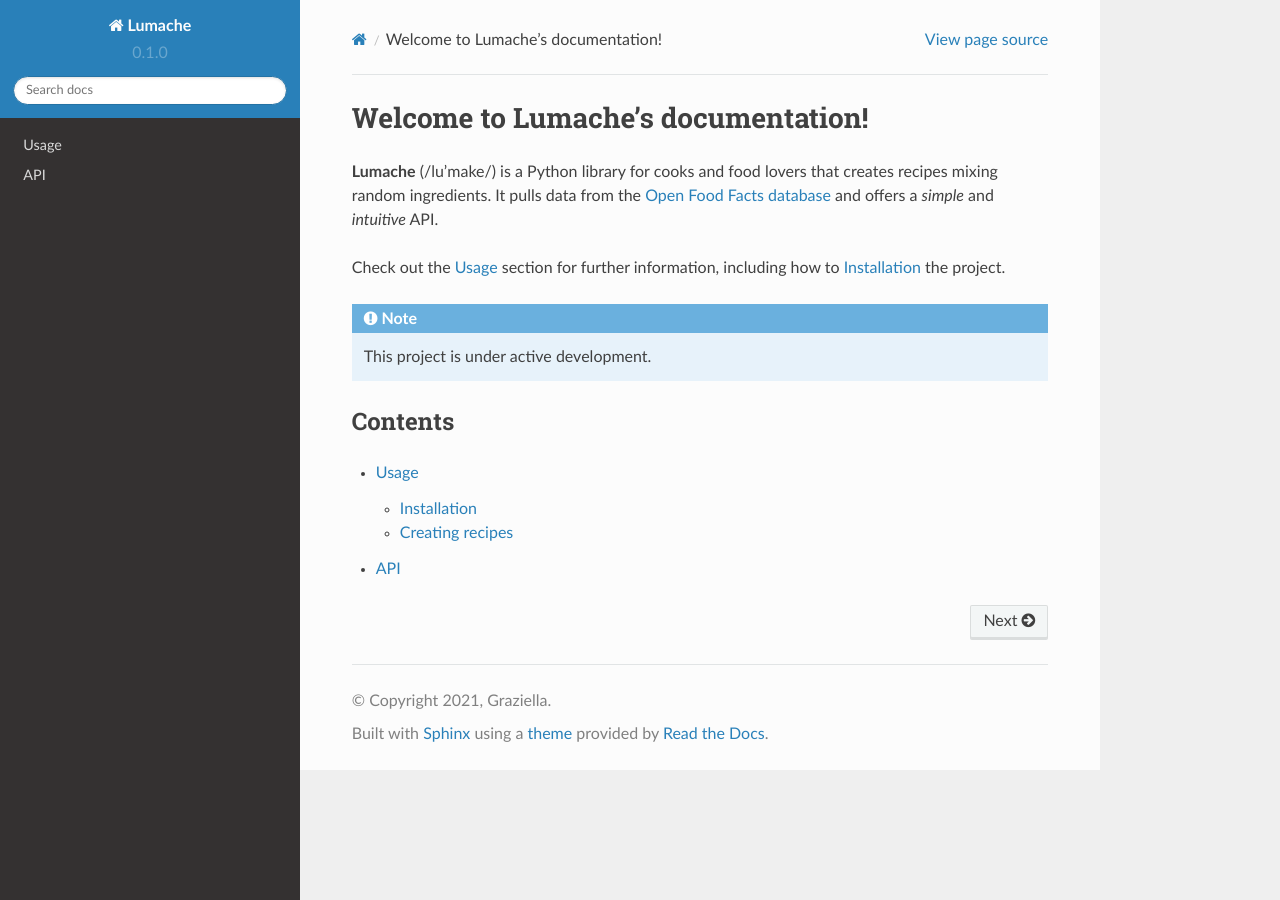
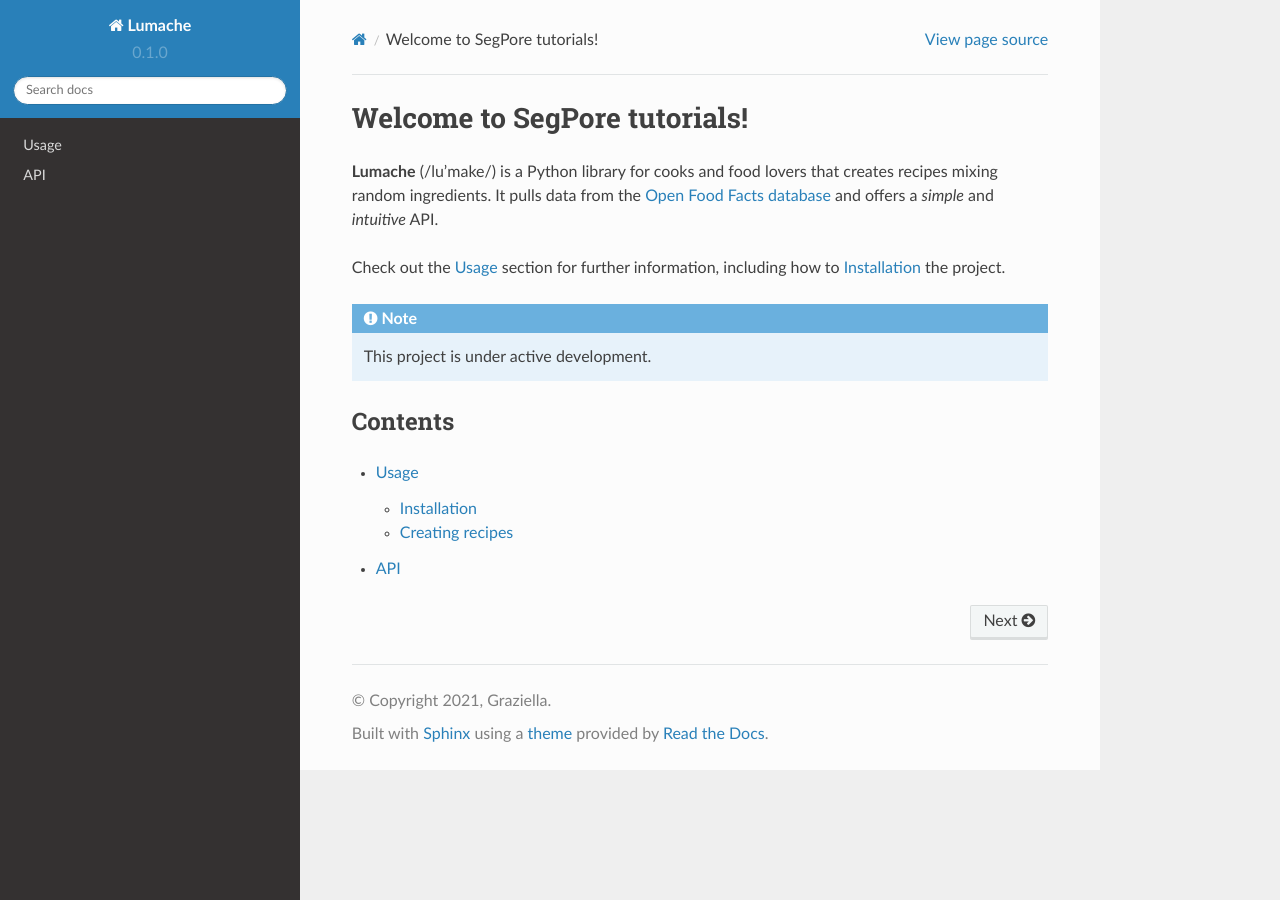
Before and after one commit to guangzhaocs/SegPore, a Sphinx documentation site: the page built from docs/source/index.rst, in a window 1280 px wide. Built offline with Sphinx 7.4.7 and the Read the Docs theme 2.0.0, drawn with Linux system fonts in a browser that asks for light colours.

Commit message:
Update index.rst

```diff
--- a/docs/source/index.rst
+++ b/docs/source/index.rst
@@ -1,4 +1,4 @@
-Welcome to Lumache's documentation!
+Welcome to SegPore tutorials!
 ===================================
 
 **Lumache** (/lu'make/) is a Python library for cooks and food lovers
```
